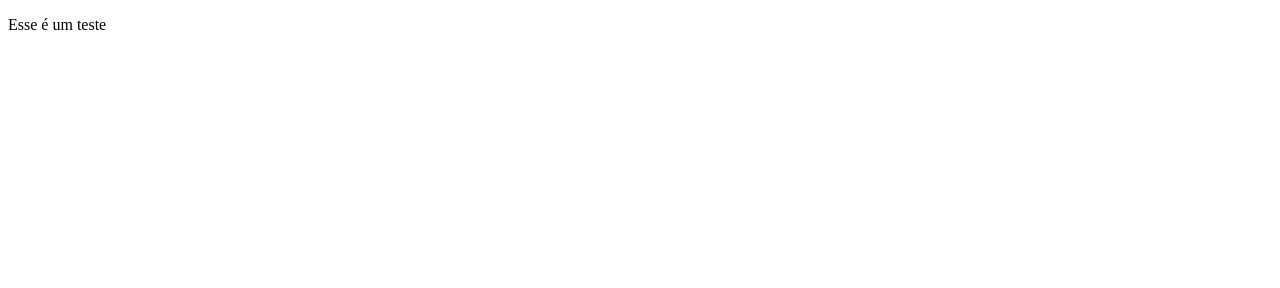
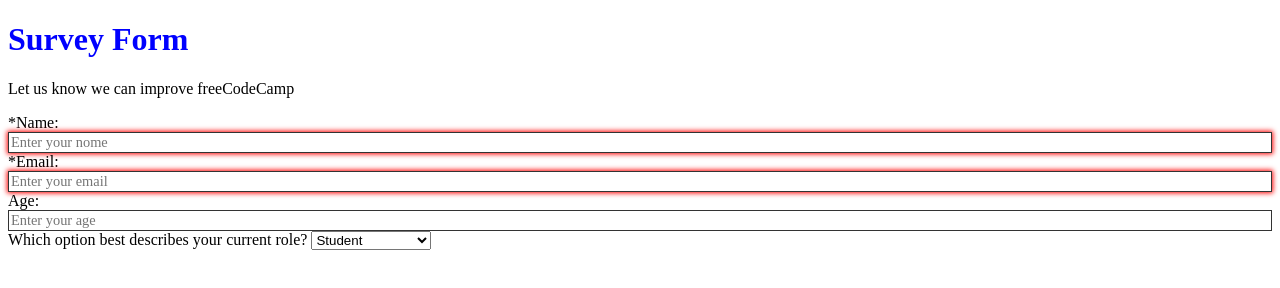
Before and after one commit to sergio-menezes/fcc-wdps, a plain HTML site: page survey-form/index.html in a window 1280 px wide. Drawn offline with Linux system fonts and the light colour scheme.

Commit message:
new lines of code survey-form

```diff
--- a/survey-form/index.html
+++ b/survey-form/index.html
@@ -1,7 +1,28 @@
 <!DOCTYPE html>
 <html="en-US">
-<head></head>
+<head>
+	<script src="https://cdn.freecodecamp.org/testable-projects-fcc/v1/bundle.js"></script>
+  <link rel="stylesheet" type="text/css" href="style.css">
+</head>
   <body>
-    <p>Esse é um teste</p>
+    <h1 id="title">Survey Form</h1>
+    <p id="description" >Let us know we can improve freeCodeCamp</P>
+    <form id="survey-form">
+      <label id="name-label" for="name">
+        *Name:</label><input id="name" id="name-label" type="text" name="name" required placeholder="Enter your nome"></input></br>
+      <label id="email-label" for="mail">
+        *Email:</label><input id="email" type="email" name="email" required required placeholder="Enter your email"></input></br>
+      <label id="number-label" for="number">
+        Age:</label><input id="number" type="number" name="age" min="12" max="120" placeholder="Enter your age"></input></br>
+      Which option best describes your current role?
+      <select id="dropdown">
+        <option disabled value>Select an option</option>
+      <option>Student</option>
+      <option>Full time job</option>
+      <option>Full time learner</option>
+      <option>Prefer not to say</option>
+      <button>Submit</button>
+      </select>
+    </form>
   </body>
 </html>
--- /dev/null
+++ b/survey-form/style.css
@@ -0,0 +1,31 @@
+#title {
+ color: blue;
+}
+
+input[type=text],
+input[type=email],
+input[type=number],
+textarea,
+fieldset {
+/* required to properly style form
+   elements on WebKit based browsers */
+  -webkit-appearance: none;
+
+  width : 100%;
+  border: 1px solid #333;
+  margin: 0;
+
+  font-family: inherit;
+  font-size: 90%;
+
+  -moz-box-sizing: border-box;
+  box-sizing: border-box;
+}
+
+input:invalid {
+  box-shadow: 0 0 5px 1px red;
+}
+
+input:focus:invalid {
+  box-shadow: none;
+}
```
Also changed, not shown: 1 other file.
